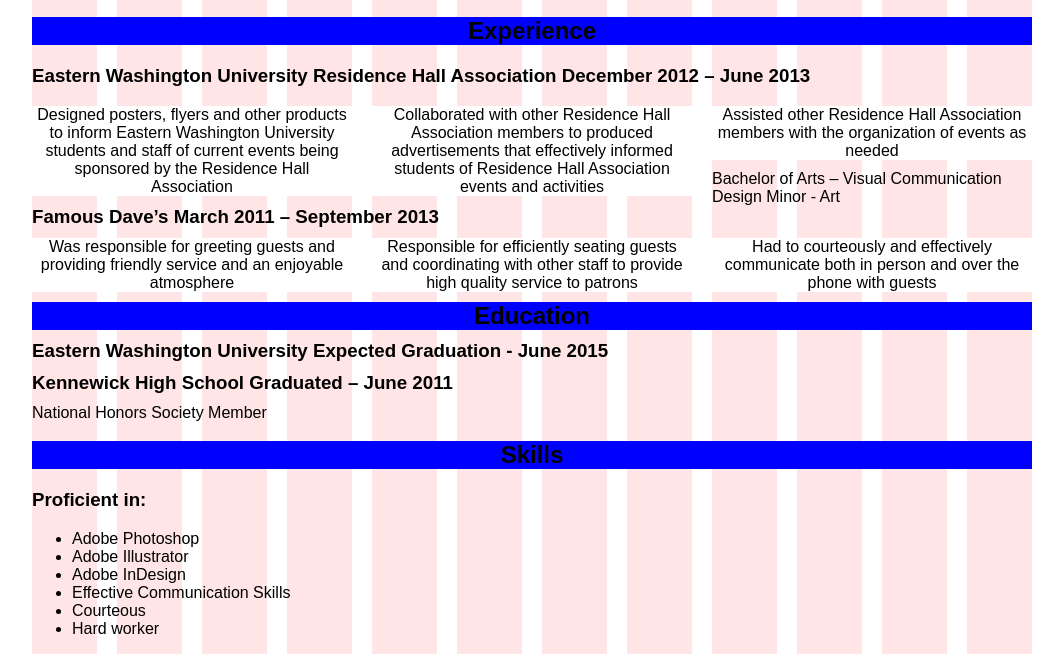
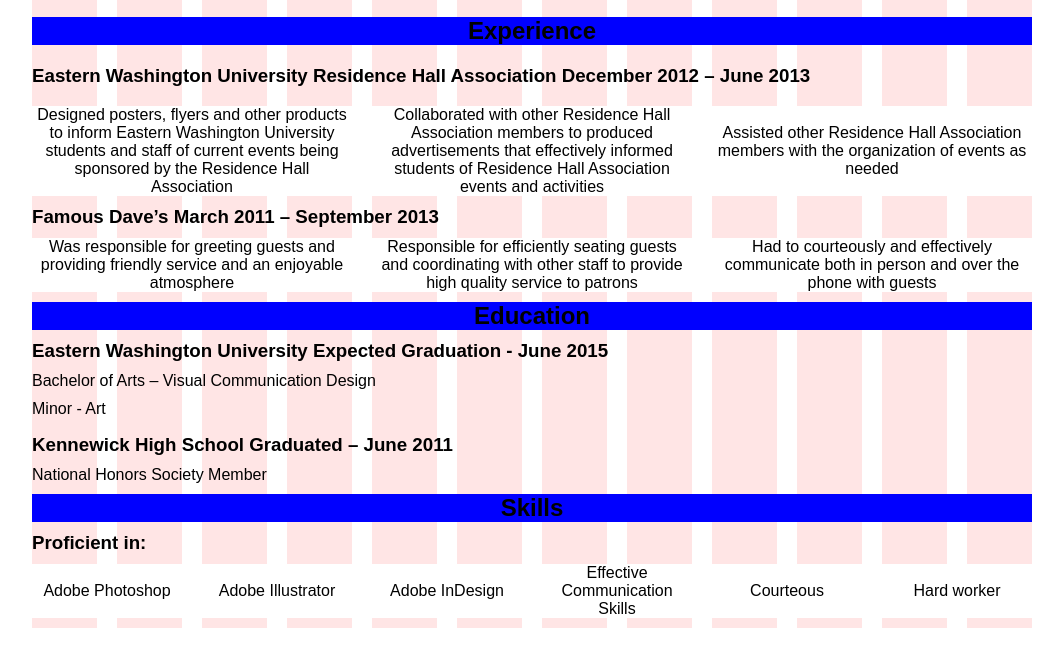
Before and after one commit to emschroeder/p2-resume, a plain HTML site: page index.html in a window 1280 px wide. Shown: the part 132-800 px from the top of the page, without its empty margins (108-1171 px from the left). Drawn offline with Linux system fonts and the light colour scheme.

Commit message:
Placement of Content Completed

```diff
--- a/index.html
+++ b/index.html
@@ -38,7 +38,7 @@
 <div>
 <p class="grid_4 alpha">Designed posters, flyers and other products to inform Eastern Washington University students and staff of current events being sponsored by the Residence Hall Association</p>
 <p class="grid_4">Collaborated with other Residence Hall Association members to produced advertisements that effectively informed students of Residence Hall Association events and activities</p>
-<p class="grid_4 omega">Assisted other Residence Hall Association members with the organization of events as needed </p>
+<p class="grid_4 omega"><br>Assisted other Residence Hall Association members with the organization of events as needed<br><br> </p>
 </div>
 
 <h3 class="grid_12">Famous Dave’s March 2011 – September 2013</h3>
@@ -53,25 +53,25 @@
 
 <h3 class="grid_12">Eastern Washington University   Expected Graduation - June 2015</h3>
 
-<p>Bachelor of Arts – Visual Communication Design
-Minor - Art</p>
+<p class="grid_12">Bachelor of Arts – Visual Communication Design</p>
+<p>Minor - Art</p>
 
 <h3 class="grid_12">Kennewick High School   Graduated – June 2011</h3>
 
-<p>National Honors Society Member</p>
+<p class="grid_12">National Honors Society Member</p>
 
-<h2>Skills</h2>
+<h2 class="grid_12">Skills</h2>
 
-<h3>Proficient in:</h3>
+<h3 class="grid_12">Proficient in:</h3>
 
-<ul>
-<li>Adobe Photoshop</li>
-<li>Adobe Illustrator</li>
-<li>Adobe InDesign</li>
-<li>Effective Communication Skills</li>
-<li>Courteous</li>
-<li>Hard worker </li>
-</ul>
+<div>
+<p class="grid_2 alpha"><br>Adobe Photoshop<br><br></p>
+<p class="grid_2"><br>Adobe Illustrator<br><br></p>
+<p class="grid_2"><br>Adobe InDesign<br><br></p>
+<p class="grid_2">Effective Communication Skills</p>
+<p class="grid_2"><br>Courteous<br><br></p>
+<p class="grid_2 omega"><br>Hard worker<br><br></p>
+</div>
 
 		<!-- Clearfix -->
 		<div class="clear"></div>
```
